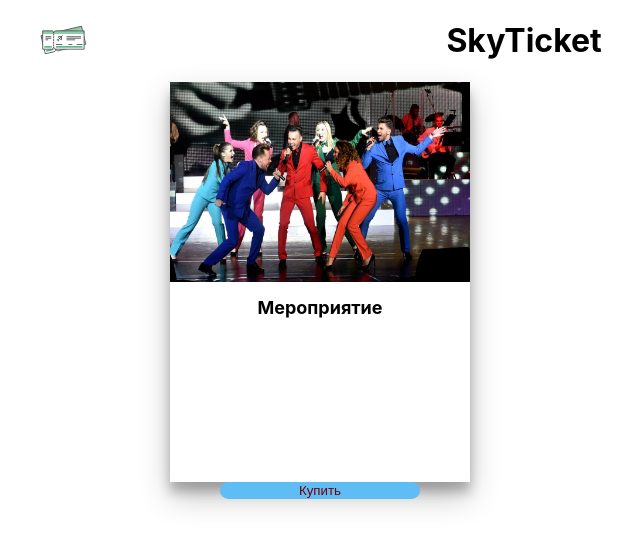
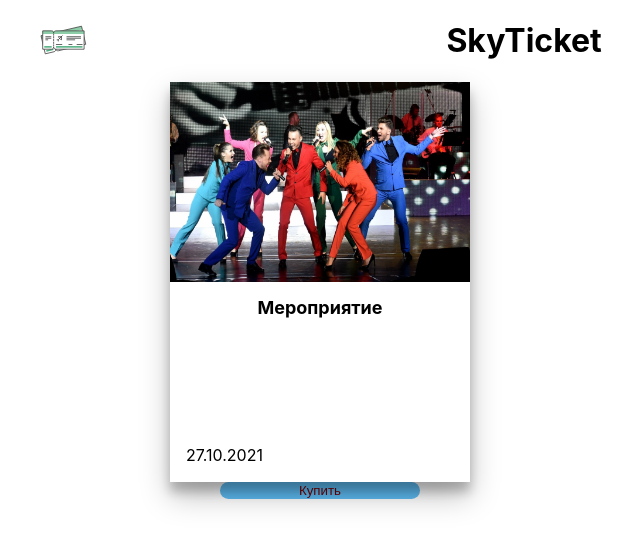
Before and after one commit to kandiana/skypro_skyticket, a React (Create React App) app in the folder projects/selling-tickets/: page / in a window 1280 px wide. Shown: the top 546 px of the page, without its empty margins (320-960 px from the left). Built offline with nearby package versions, Linux system fonts and the light colour scheme.

Commit message:
added date

```diff
--- a/projects/selling-tickets/src/App.tsx
+++ b/projects/selling-tickets/src/App.tsx
@@ -12,7 +12,7 @@ const App: FC = () => {
   return (
     <div className="App">
       <Header headerTitle = 'SkyTicket'/>
-      <Card />
+      <Card eventTitleText='Мероприятие' />
       <Button buttonText='Купить' handleClick={handleClick}/>
     </div>
   );
--- a/projects/selling-tickets/src/components/Card/Card.scss
+++ b/projects/selling-tickets/src/components/Card/Card.scss
@@ -1,6 +1,7 @@
 @import '/src/variables';
 
 .Card {
+    position: relative;
     display: flex;
     flex-direction: column;
     align-items: center;
--- a/projects/selling-tickets/src/components/Card/Card.tsx
+++ b/projects/selling-tickets/src/components/Card/Card.tsx
@@ -1,15 +1,21 @@
 import { FC } from 'react';
 import { EventImage } from '../EventImage/EventImage';
 import { EventTitle } from '../EventTitle/EventTitle';
+import { EventDate } from '../EventDate/EventDate';
+import { format, compareAsc } from 'date-fns';
 import './Card.scss'
 
-export const Card: FC = () => {
+export type props = {
+    eventTitleText: string
+}
 
+export const Card: FC<props> = ({eventTitleText}) => {
 
     return (
         <div className='Card' >
             <EventImage />
-            <EventTitle eventTitleText='Мероприятие' />
+            <EventTitle eventTitleText={eventTitleText} />
+            <EventDate date={format(new Date(), 'dd.MM.yyyy')}/>
         </div>
     );
 };
--- /dev/null
+++ b/projects/selling-tickets/src/components/EventDate/EventDate.scss
@@ -0,0 +1,5 @@
+.EventDate {
+    position: absolute;
+    bottom: 1px;
+    left: 16px;
+}
--- /dev/null
+++ b/projects/selling-tickets/src/components/EventDate/EventDate.tsx
@@ -0,0 +1,12 @@
+import { FC } from 'react';
+import './EventDate.scss'
+
+export type props = {
+    date: () => void;
+}
+
+export const EventDate: FC<props> = ({date}) => {
+    return (
+        <p className='EventDate' >{date}</p>
+    );
+};
```
